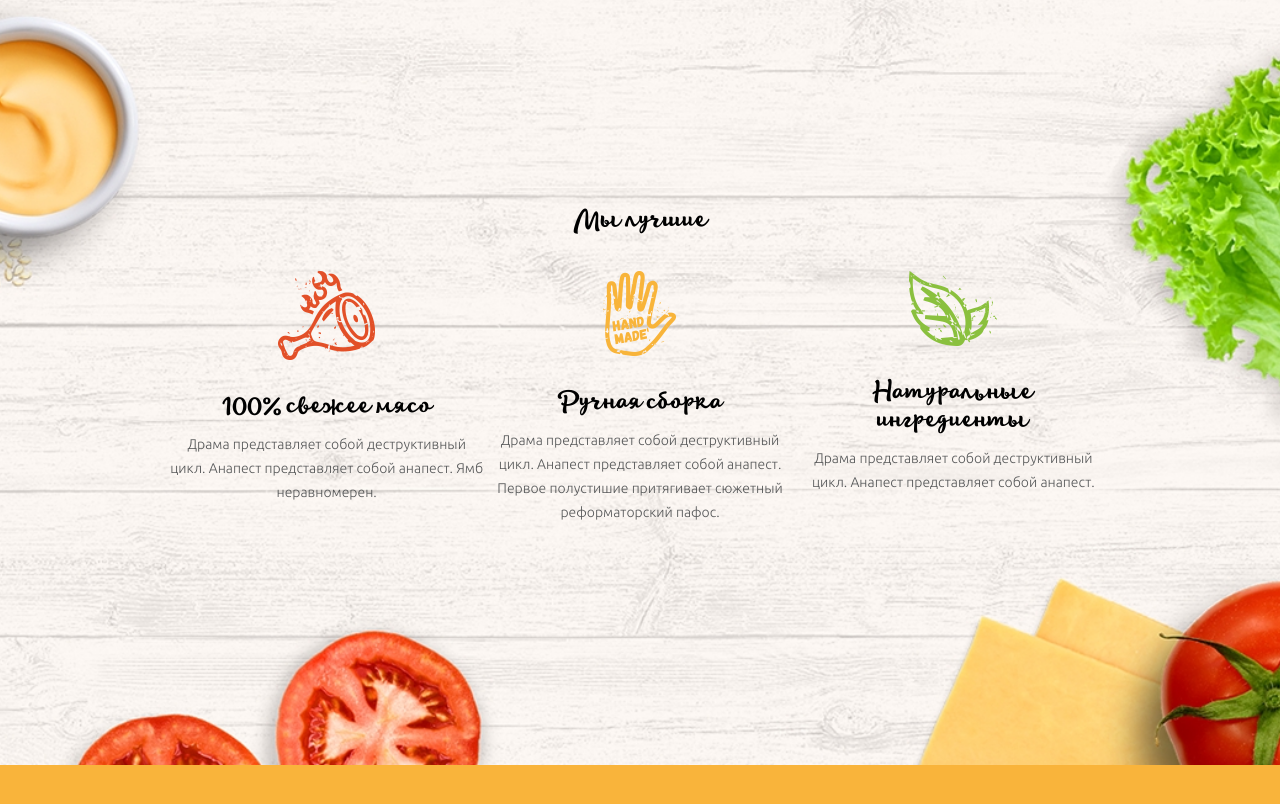
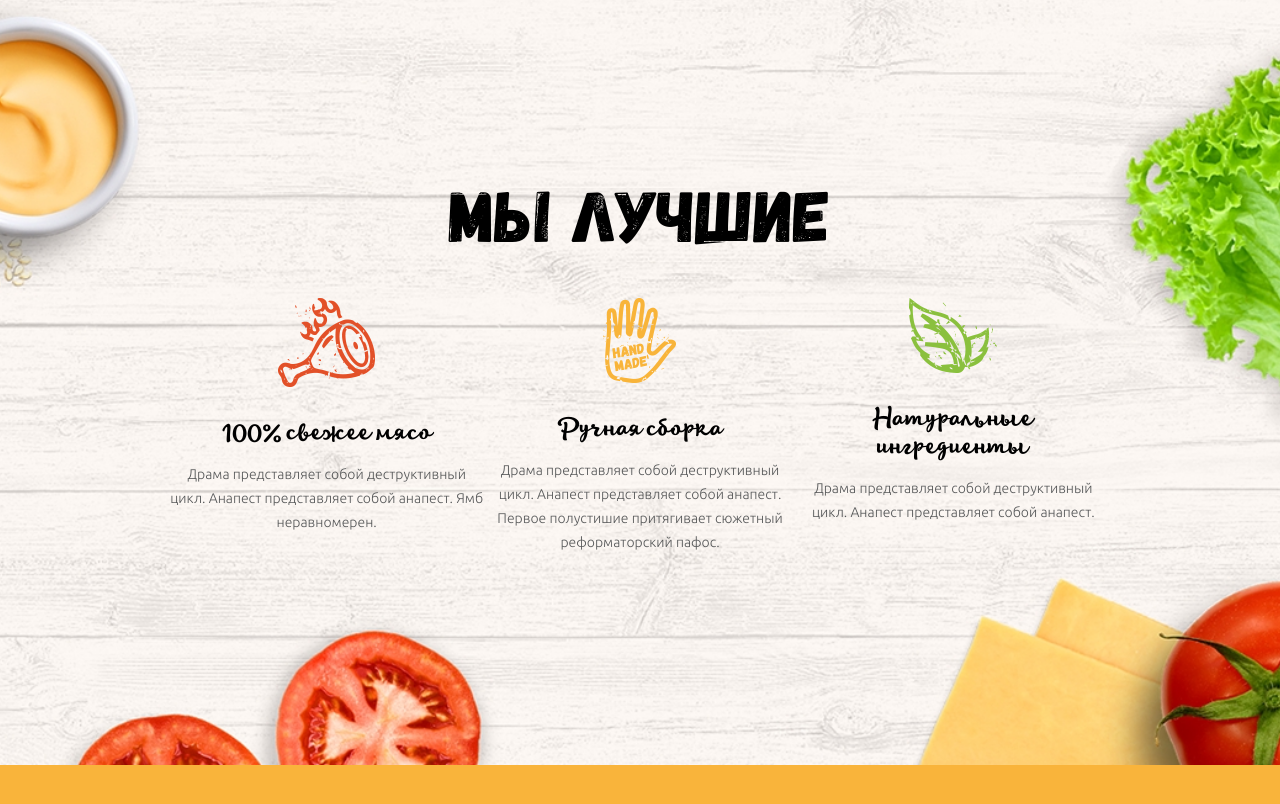
Before and after one commit to stasdre/burgers, a plain HTML site: page index.html in a window 1280 px wide. Shown: the part 835-1639 px from the top of the page. Drawn offline with Linux system fonts and the light colour scheme.

Commit message:
fix about__title. rename to about__title-margin

```diff
--- a/css/blocks/about.scss
+++ b/css/blocks/about.scss
@@ -44,6 +44,6 @@
   color: $shark;
 }
 
-.about__title{
+.about__title-margin{
   margin-bottom: 4%;
 }
--- a/index.html
+++ b/index.html
@@ -52,7 +52,7 @@
     </section>
     <section class="section about" id="about">
       <div class="container container_justify-center">
-        <h2 class="title title_center about__title">Мы лучшие</h2>
+        <h2 class="title title_center about__title-margin">Мы лучшие</h2>
         <ul class="about__list">
           <li class="about__item">
             <div class="about__img-cover">
```
Also changed, not shown: css/main.css.
